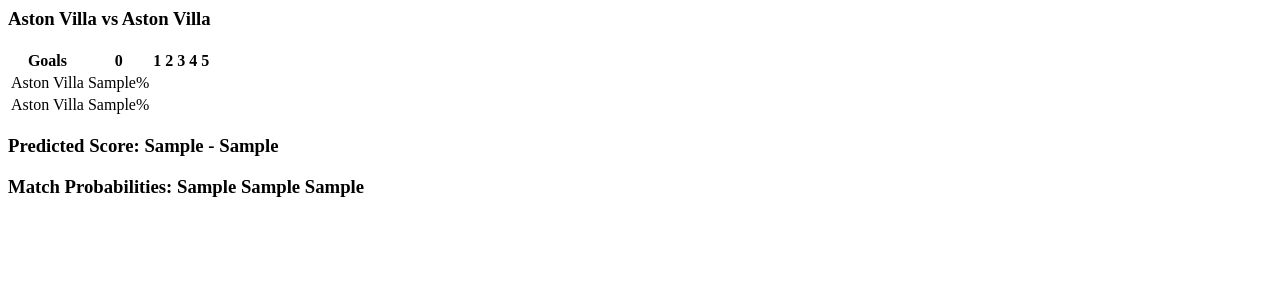
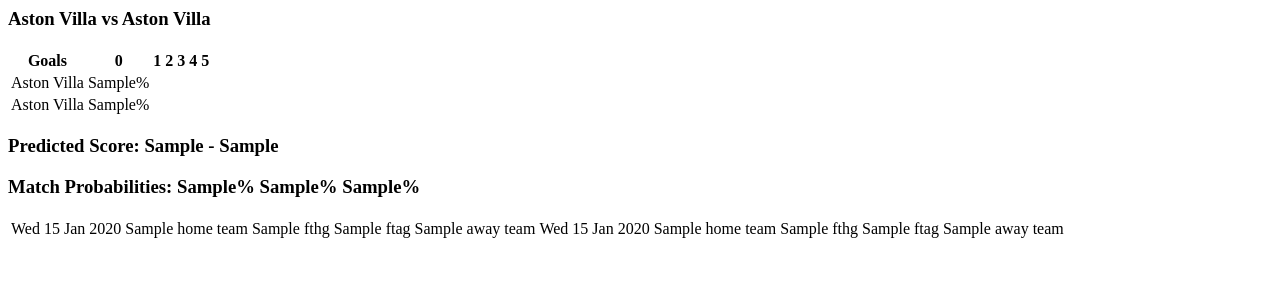
Before and after one commit to xzx1kf/ratings, a Django app: template football/templates/football/results.html in a window 1280 px wide. Shown: the top 300 px of the page. Run offline with Django 3.2, Linux system fonts and the light colour scheme; data comes from the database, SQL or seed files in the repository; both versions use the stored data as it was after the commit; tables that the repository leaves empty hold one stand-in row (values such as "Sample post"); the template is opened without the code that fills it: values that come from a table or form of the project are taken from there, most other values are stand-ins (such as "Sample title", 1, 10 or a date in 2020).

Commit message:
minor changes

```diff
--- a/football/management/commands/load_data.py
+++ b/football/management/commands/load_data.py
@@ -9,6 +9,7 @@
     help = 'Imports the data into the database'
 
     def handle(self, *args, **options):
+        """
         csv_file = "/home/nick/dev/ratings/football/data/Divisions.csv"
 
         with open(csv_file) as csvfile:
@@ -29,8 +30,9 @@
                 team.name = row['Name']
                 team.division = Division.objects.get(name=row['Division'])
                 team.save()
+        """
 
-        csv_file = "/home/nick/dev/ratings/football/data/E0_1314.csv"
+        csv_file = "/home/nick/dev/ratings/football/data/E0.csv"
 
         with open(csv_file) as csvfile:
             reader = csv.DictReader(csvfile)
--- a/football/templates/football/results.html
+++ b/football/templates/football/results.html
@@ -23,4 +23,21 @@
     </tr>
 </table>
 <h3>Predicted Score: {{ home_goals }} - {{ away_goals }}</h3>
-<h3>Match Probabilities: {{ home_win_probability }} {{ draw_probability }} {{ away_win_probability }}</h3>
+<h3>Match Probabilities: {{ home_win_probability }}% {{ draw_probability }}% {{ away_win_probability }}%</h3>
+
+<table>
+    {% for h, a in last_5_matches %}
+    <tr>
+        <td>{{ h.date|date:"D d M Y" }}</td>
+        <td>{{ h.home_team.name }}</td>
+        <td>{{ h.fthg }}</td>
+        <td>{{ h.ftag }}</td>
+        <td>{{ h.away_team.name }}</td>
+        <td>{{ a.date|date:"D d M Y" }}</td>
+        <td>{{ a.home_team.name }}</td>
+        <td>{{ a.fthg }}</td>
+        <td>{{ a.ftag }}</td>
+        <td>{{ a.away_team.name }}</td>
+    </tr>
+    {% endfor %}
+</table>
```
Also changed, not shown: football/data/Teams.csv (+10 -10 lines), football/views.py (+8 -0 lines), db.sqlite3.
